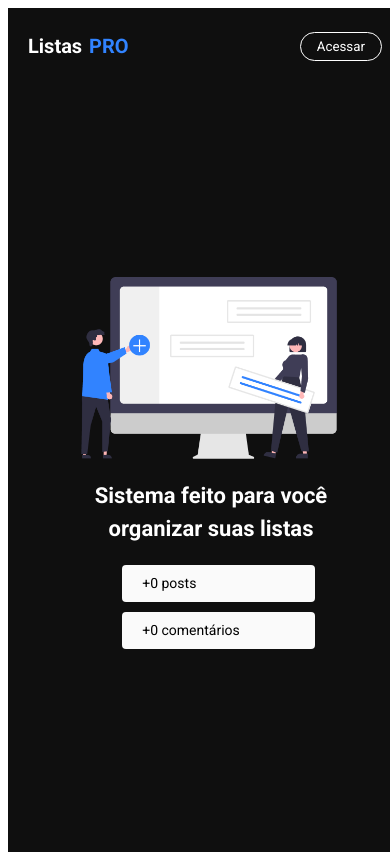
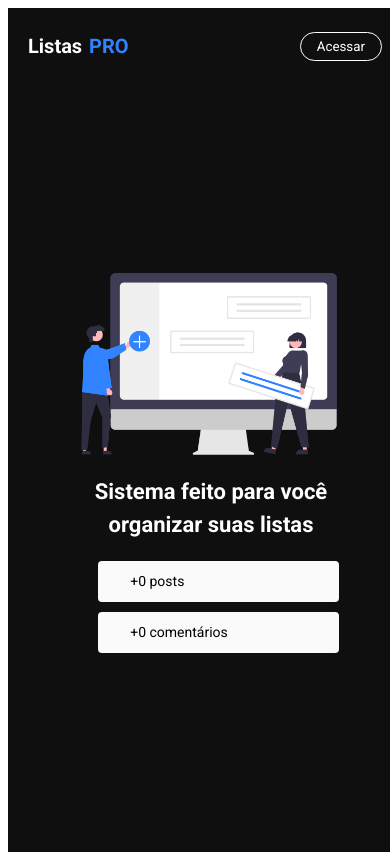
Before and after one commit to MikeSV2809/ListasPRO, a Next.js app: page / in a window 390 px wide. Shown: the top 860 px of the page. Built offline with nearby package versions, Linux system fonts and the light colour scheme; no server answers; the database is empty.

Commit message:
Alterações de css

```diff
--- a/src/pages/home.module.css
+++ b/src/pages/home.module.css
@@ -81,12 +81,11 @@
     .box {
         width: 100%;
         max-width: 200px; /* Reduz a largura dos botões */
-        padding: 10px 20px;
         font-size: 14px; /* Reduz o tamanho da fonte */
         margin-bottom: 10px;
     }
 
     .container {
-        max-width: 150%;
+        width: 100%;
     }
 }
```
Also changed, not shown: src/pages/dashboard/styles.module.css (+0 -7 lines).
